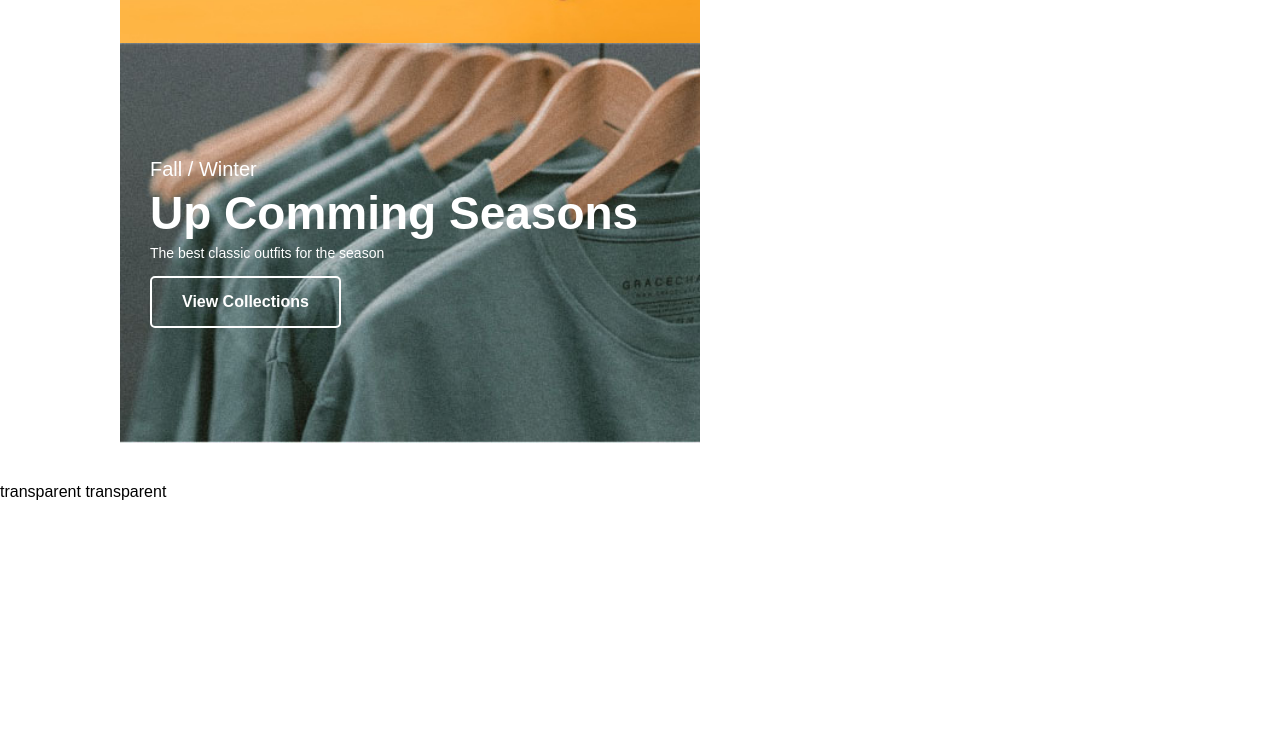
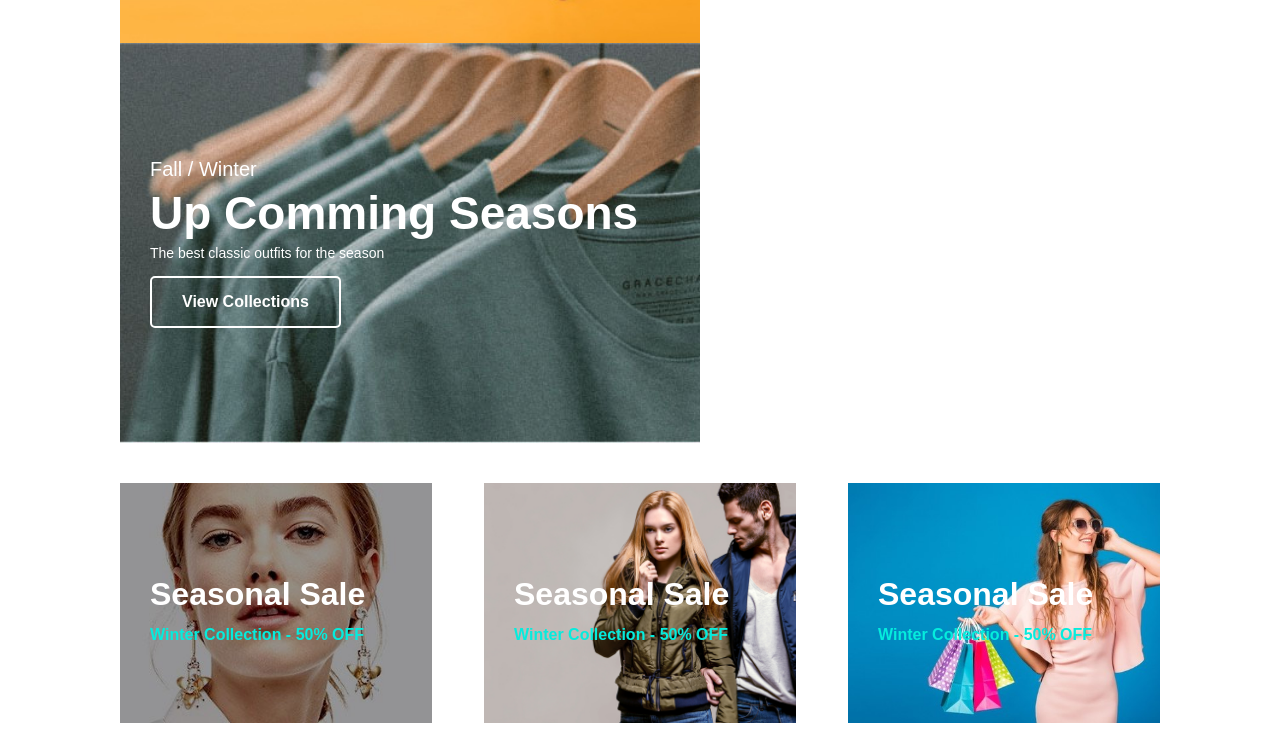
Before and after one commit to titsaa/cara-store, a plain HTML site: page index.html in a window 1280 px wide. Shown: the part 5371-6114 px from the top of the page. Before the commit the page ends 5872 px from the top, so only its background shows below. Drawn offline with Linux system fonts and the light colour scheme.

Commit message:
added banner card section

```diff
--- a/index.html
+++ b/index.html
@@ -368,7 +368,27 @@
             <span>The best classic outfits for the season</span>
             <button class="sm-banner-btn2">View Collections</button>
         </div>
-      </section>transparent transparent
+
+      </section>
+
+      <!-- BANNER CARDS SECTION -->
+       <sectiion id="banner3">
+        <div class="banner-box ">
+            <h2>Seasonal Sale</h2>
+            <h3> Winter Collection - 50% OFF</h3>
+        </div>
+        <div class="banner-box banner-box3">
+            <h2>Seasonal Sale</h2>
+            <h3> Winter Collection - 50% OFF</h3>
+        </div>
+        <div class="banner-box banner-box4">
+            <h2>Seasonal Sale</h2>
+            <h3> Winter Collection - 50% OFF</h3>
+        </div>
+       </sectiion>
+
+
+
     <script src="script.js"></script>
 </body>
 </html>
--- a/style.css
+++ b/style.css
@@ -394,6 +394,7 @@ body {
     background-size: cover;
     background-position: center;
     padding: 30px;
+
 }
 
 #sm-banner .banner-box2 h4 {
@@ -432,3 +433,44 @@ body {
     background-color: #088178;
     border: 2px solid #088178;
 }
+
+/* CARDS SECTION */
+#banner3 {
+    display: flex;
+    justify-content: space-between;
+    flex-wrap: wrap;
+    padding: 0 120px;
+}
+#banner3 .banner-box {
+    display: flex;
+    flex-direction: column;
+    align-items: flex-start;
+    justify-content: center;
+    background-image: url(img/banner/b7.jpg);
+    min-width: 30%;
+    height: 30vh;
+    background-size: cover;
+    background-position: center;
+    padding: 30px;
+    margin-bottom: 20px;
+}
+
+#banner3 .banner-box3 {
+    background-image: url(img/banner/b4.jpg);
+}
+#banner3 .banner-box4 {
+    background-image: url(img/banner/b18.jpg);
+}
+
+#banner3 h2 {
+    color: #fff;
+    font-size: 2rem;
+    font-weight: 900;
+
+}
+#banner3 h3 {
+    color: #05ecdd;
+    font-size: 1rem;
+    font-weight: 800;
+
+}
```
Also changed, not shown: img/banner/b18.jpg (added), img/banner/b4.jpg (added), img/banner/b7.jpg (added).
